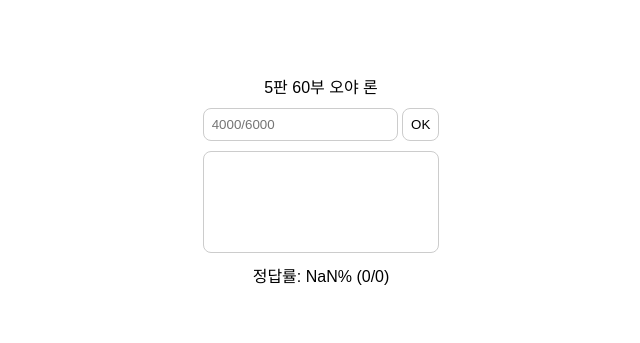
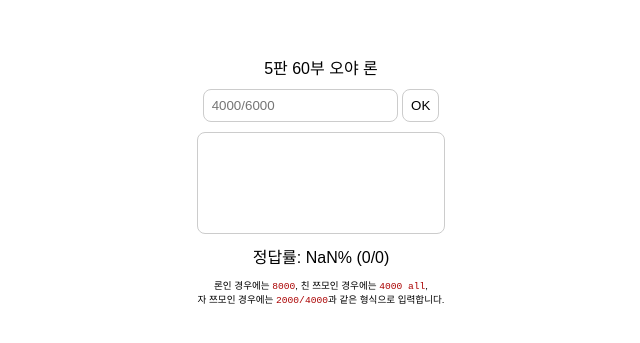
Before and after one commit to junhg0211/mahjong-score-calculation, a SvelteKit app: page / in a window 1280 px wide. Shown: the part 215-558 px from the top of the page, without its empty margins (319-959 px from the left). Built offline with nearby package versions, Linux system fonts and the light colour scheme; a web font is replaced by a local one.

Commit message:
add answer format description

```diff
--- a/src/routes/+page.svelte
+++ b/src/routes/+page.svelte
@@ -122,6 +122,10 @@
 			{/each}
 		</div>
 		<div>정답률: {Math.round((corrects / total) * 10000) / 100}% ({corrects}/{total})</div>
+		<div class="small">
+			론인 경우에는 <code>8000</code>, 친 쯔모인 경우에는 <code>4000 all</code>,<br />
+			자 쯔모인 경우에는 <code>2000/4000</code>과 같은 형식으로 입력합니다.
+		</div>
 	</div>
 </div>
 
@@ -178,4 +182,12 @@
 	.incorrect {
 		color: red;
 	}
+
+	.small {
+		font-size: 0.6rem;
+	}
+
+	code {
+		color: #a00;
+	}
 </style>
```
